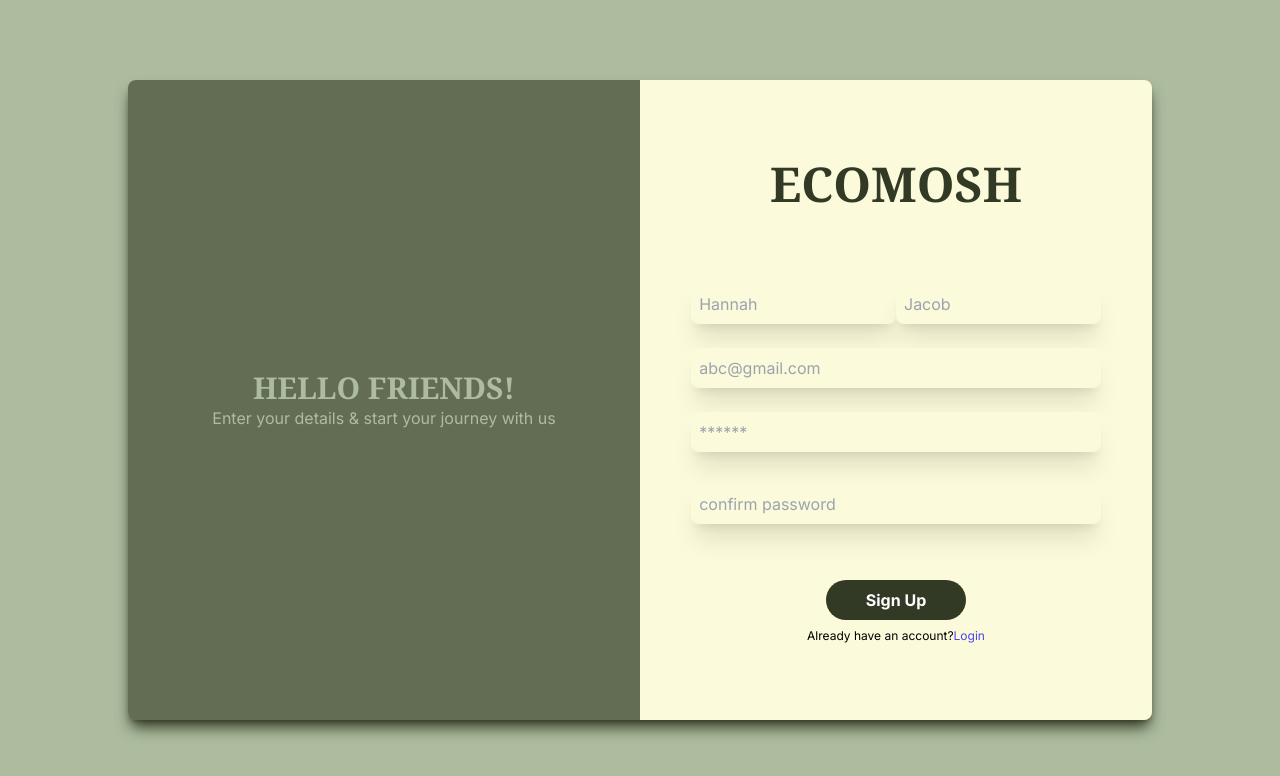
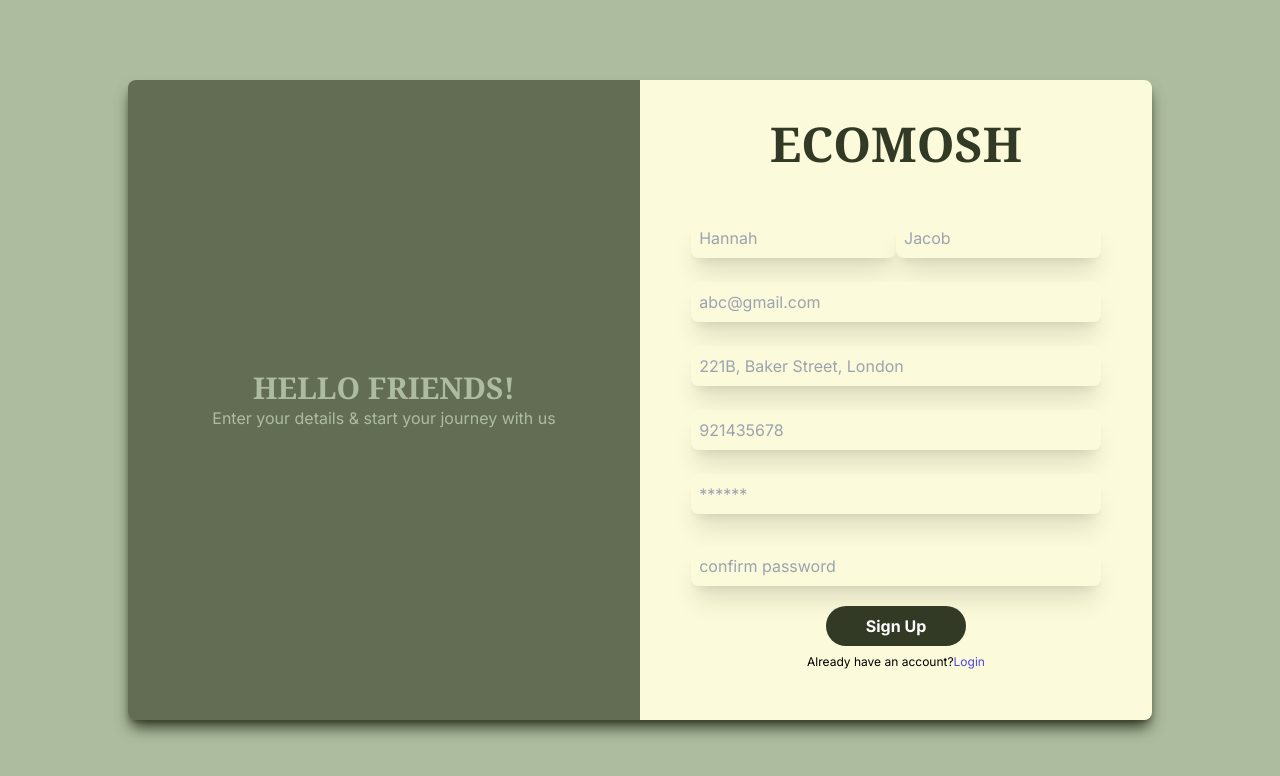
Before and after one commit to Marina2813/ecomosh, a Next.js app: page /signup in a window 1280 px wide. Shown: the top 776 px of the page. Built offline with nearby package versions, Linux system fonts and the light colour scheme; a web font is replaced by a local one.

Commit message:
firebase

```diff
--- a/app/signup/page.js
+++ b/app/signup/page.js
@@ -8,6 +8,8 @@ const Signup= () => {
   const [firstName, setFirstName] = useState('')
   const [lastName, setLastName] = useState('')
   const [email, setEmail] = useState('')
+  const [address, setAddress] = useState('')
+  const [phoneNo, setPhoneNo] = useState('')
   const [password, setPassword] = useState('')
   const [confirmPassword, setConfirmPassword] = useState('')
   const auth = getAuth(app)
@@ -20,11 +22,15 @@ const handleSignUp = async() =>{
       setDoc(user, {
         FirstName: firstName,
         LastName: lastName,
-        Email: email
+        Email: email,
+        Address: address,
+        PhoneNo: phoneNo
       })
       setEmail('');
       setPassword('');
       setConfirmPassword('');
+      setAddress('');
+      setPhoneNo('');
     }
   } catch (error) {
     console.log(error)
@@ -41,17 +47,18 @@ const handleSignUp = async() =>{
         </div>
         <div id="right" className='bg-gradColor h-full w-1/2  rounded-r-lg  shadow-textColor '>
           <div className='h-full w-full  flex flex-col justify-center items-center'>
-            <h1 className='text-5xl mt-20 font-serif font-bold text-textColor'>ECOMOSH</h1>
+            <h1 className='text-5xl mt-10 font-serif font-bold text-textColor'>ECOMOSH</h1>
             <div className='flex flex-col h-full w-full justify-center items-center'>
                 <div className='w-4/5 '>
                 <input type="text" placeholder='Hannah' className=' my-4 mt-2 h-10  rounded-lg px-2 w-1/2 bg-gradColor text-textColor shadow-xl focus:outline-dashed ' onChange={(a)=>{setFirstName(a.target.value); console.log(firstName)} } />
                 <input type="text" placeholder='Jacob' className=' my-4 mt-2 h-10  rounded-lg px-2 w-1/2 bg-gradColor text-textColor shadow-xl focus:outline-dashed' onChange={(a)=>{setLastName(a.target.value)}} />
                 </div>
-
               <input type="email" placeholder='abc@gmail.com' className=' my-4 mt-2 h-10 rounded-lg px-2 w-4/5 bg-gradColor text-textColor shadow-xl focus:outline-dashed' onChange={(a)=>{setEmail(a.target.value)}}/>
+              <input type='text' placeholder='221B, Baker Street, London' className='my-4 mt-2 h-10 rounded-lg px-2 w-4/5 bg-gradColor text-textColor shadow-xl focus:outline-dashed' onChange={(a)=>{setAddress(a.target.value)}}/>
+              <input type='text' placeholder='921435678' className='my-4 mt-2 h-10 rounded-lg px-2 w-4/5 bg-gradColor text-textColor shadow-xl focus:outline-dashed' onChange={(a)=>{setPhoneNo(a.target.value)}}/>
               <input type="password" placeholder='******' className=' my-4 mt-2 h-10 rounded-lg px-2 w-4/5 bg-gradColor text-textColor shadow-xl focus:outline-dashed' onChange={(a)=>{setPassword(a.target.value)}}/>
               <input type="password" placeholder='confirm password' className=' my-4 h-10 rounded-lg px-2 w-4/5 bg-gradColor text-textColor shadow-xl focus:outline-dashed' onChange={(a)=>{setConfirmPassword(a.target.value)}}/>
-              <button className='mybutton mt-10' onClick={handleSignUp}>Sign Up</button>
+              <button className='mybutton mt-1' onClick={handleSignUp}>Sign Up</button>
               <div className='flex text-xs m-2'>
                 <p>Already have an account?</p>
                 <button className=' text-indigo-600'><a href="/login">{" "} Login</a></button>
```
